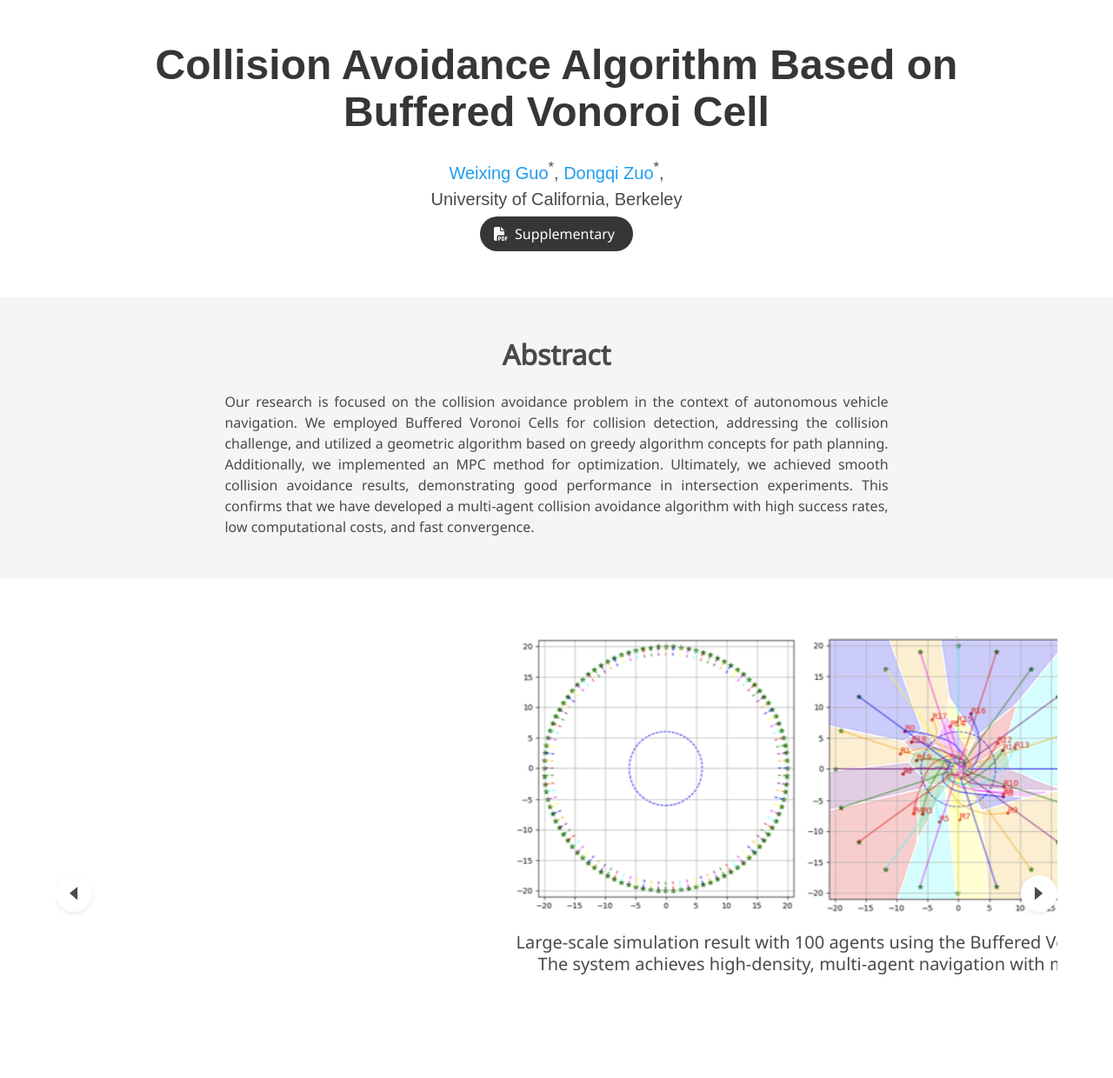
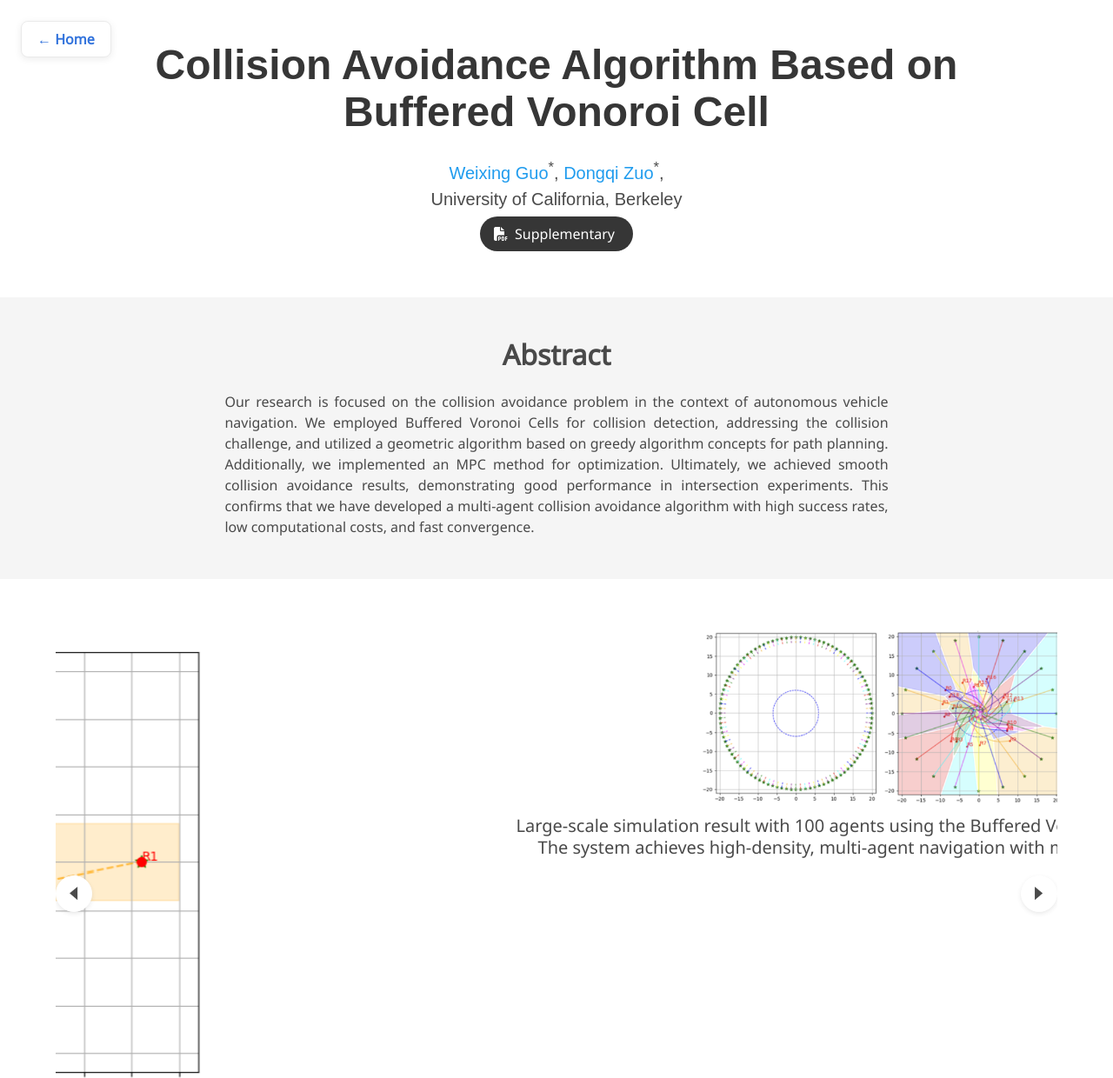
Before and after one commit to bbqgwx996/bbqgwx996.github.io, a plain HTML site: page Collision-Avoidance/index.html in a window 1280 px wide. Shown: the top 1240 px of the page at 87% size. Drawn offline with nearby package versions, Linux system fonts and the light colour scheme; some icons are missing; a web font is replaced by a local one.

Commit message:
update all

```diff
--- a/Collision-Avoidance/index.html
+++ b/Collision-Avoidance/index.html
@@ -47,6 +47,10 @@
   <script src="static/js/index.js"></script>
 </head>
 <body>
+<!-- 返回Home按钮 -->
+<a href="/" style="position: fixed; top: 24px; left: 24px; z-index: 1000; background: #fff; border-radius: 8px; box-shadow: 0 2px 8px rgba(0,0,0,0.08); padding: 8px 18px; font-weight: bold; color: #3273dc; text-decoration: none; border: 1px solid #eaeaea; transition: background 0.2s;">
+  ← Home
+</a>
 
 
   <section class="hero">
@@ -179,14 +183,14 @@
       <div id="results-carousel" class="carousel results-carousel">
        <div class="item">
         <!-- Your image here -->
-        <img src="static/images/The final result of 3 bots.png" alt="MY ALT TEXT"/>
+        <img class="center-image" src="static/images/The final result of 3 bots.png" alt="MY ALT TEXT"/>
         <h2 class="subtitle has-text-centered">
           Demonstration of the collision avoidance algorithm with three autonomous agents. The trajectories show smooth and efficient navigation, successfully avoiding collisions in a shared environment.
         </h2>
       </div>
       <div class="item">
         <!-- Your image here -->
-        <img src="static/images/The final result of 100 bots.png" alt="MY ALT TEXT"/>
+        <img class="center-image" src="static/images/The final result of 100 bots.png" alt="MY ALT TEXT"/>
         <h2 class="subtitle has-text-centered">
           Large-scale simulation result with 100 agents using the Buffered Voronoi Cell-based collision avoidance algorithm. The system achieves high-density, multi-agent navigation with minimal collisions and efficient path planning.
         </h2>
--- a/Collision-Avoidance/static/css/index.css
+++ b/Collision-Avoidance/static/css/index.css
@@ -132,3 +132,12 @@ body {
 .eql-cntrb {
   font-size: smaller;
 }
+
+
+.center-image {
+  display: block;
+  margin-left: auto;
+  margin-right: auto;
+  max-width: 60%;
+  height: auto;
+}
```
Also changed, not shown: QuSou/index.html (+4 -0 lines), RADI/index.html (+4 -0 lines), Task-Oriented-Grasp/index.html (+9 -5 lines), Task-Oriented-Grasp/static/css/index.css (+9 -0 lines).
